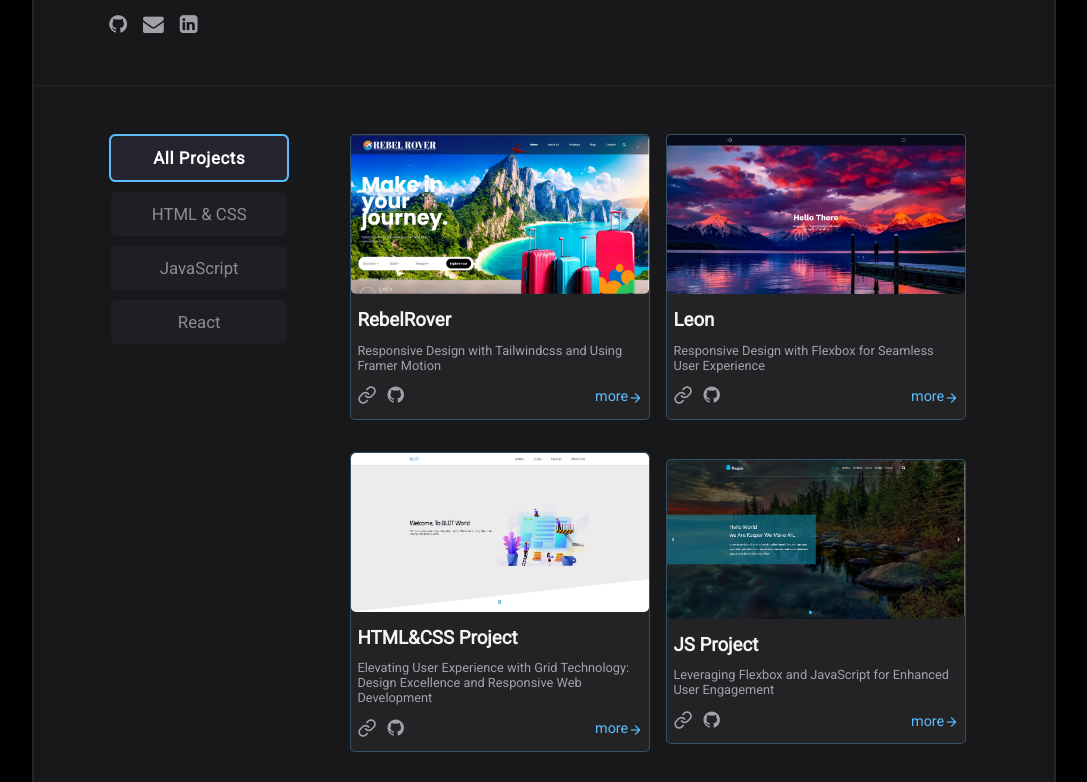
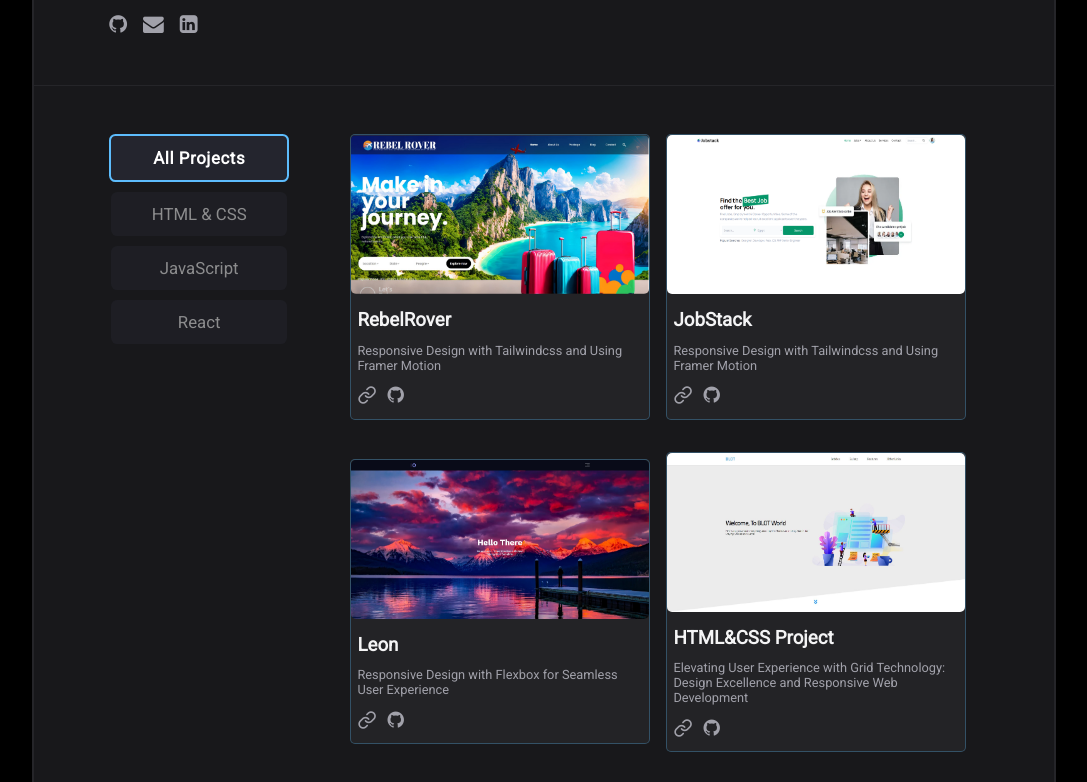
Before and after one commit to Ahmedhany23/project, a React (Vite) app: page / in a window 1280 px wide. Shown: the part 560-1342 px from the top of the page, without its empty margins (96-1183 px from the left). Built offline with nearby package versions, Linux system fonts and the light colour scheme.

Commit message:
commit on "master"

```diff
--- a/src/components/header/Header.jsx
+++ b/src/components/header/Header.jsx
@@ -26,9 +26,12 @@ const Header = () => {
         <li>
           <a href="#project">Projects</a>
         </li>
-         <li>
+        <li>
           <a href="#contact">Contact us</a>
         </li>
+        <li>
+              <a href="/AhmedHanyCv.pdf">Cv</a>
+            </li>
       </ul>
 
       <button
@@ -40,11 +43,13 @@ const Header = () => {
           );
 
           settheme(localStorage.getItem("currentMode"));
-          setSM(SM===false? true : false)
+          setSM(SM === false ? true : false);
         }}
       >
         {SM ? (
-          <span className="icon-sun" style={{color:"orange"}}> </span>
+          <span className="icon-sun" style={{ color: "orange" }}>
+            {" "}
+          </span>
         ) : (
           <span className="icon-moon-o"> </span>
         )}
@@ -63,17 +68,15 @@ const Header = () => {
             <li>
               <a href="">About</a>
             </li>
+
             <li>
-              <a href="">Articles</a>
+              <a href="#project">Projects</a>
             </li>
             <li>
-              <a href="">Projects</a>
+              <a href="#contact">Contact us</a>
             </li>
             <li>
-              <a href="">Speaking</a>
-            </li>
-            <li>
-              <a href="">Uses</a>
+              <a href="/AhmedHanyCv.pdf">Cv</a>
             </li>
           </ul>
         </div>
--- a/src/components/main/Main.jsx
+++ b/src/components/main/Main.jsx
@@ -6,8 +6,16 @@ const myProjects = [
     ProjectName: "RebelRover",
     category: "react",
     imgPath: "/Landing6.JPG",
-    WURL: "https://rebelrover.netlify.app/",
+    WURL: "https://rebelrover.vercel.app/",
     GURL: "https://github.com/Ahmedhany23/rebel",
+    text:" Responsive Design with Tailwindcss and Using Framer Motion"
+  },
+  {
+    ProjectName: "JobStack",
+    category: "react",
+    imgPath: "/Landing8.PNG",
+    WURL: "https://jobstack-delta.vercel.app/",
+    GURL: "https://github.com/Ahmedhany23/jobstack",
     text:" Responsive Design with Tailwindcss and Using Framer Motion"
   },
   {
@@ -144,13 +152,6 @@ const Main = () => {
                       </div>
                     </div>
 
-                    <a href="" className="link flex ">
-                      more{" "}
-                      <span
-                        style={{ alignSelf: "end" }}
-                        className="icon-arrow-right"
-                      />
-                    </a>
                   </div>
                 </div>
               </motion.article>
```
Also changed, not shown: public/Landing8.PNG (added), 1 other file (tests, documents, lock files or other folders).
